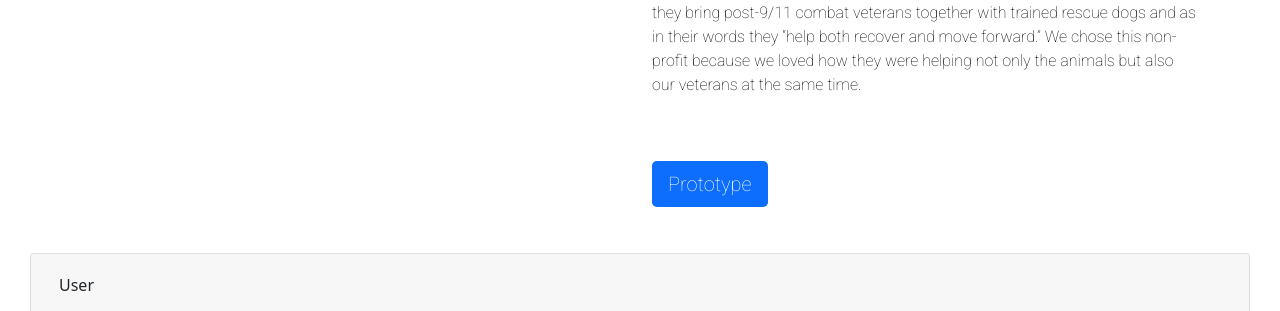
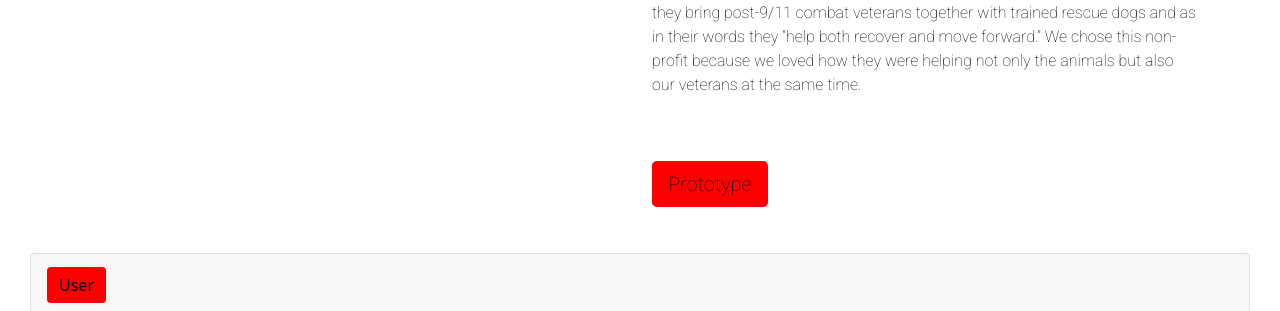
Before and after one commit to Tabathabui/UX_UI_HW_20, a plain HTML site: page index.html in a window 1280 px wide. Shown: the part 289-600 px from the top of the page. Drawn offline with nearby package versions, Linux system fonts and the light colour scheme; a web font is replaced by a local one.

Commit message:
Button color and text color of button

```diff
--- a/css/style.css
+++ b/css/style.css
@@ -140,3 +140,9 @@ img[src="images/solved.png"] {
     max-width: 100%;
 
 }
+
+
+.btn {
+    color: black;
+    background-color: red;
+}
```
